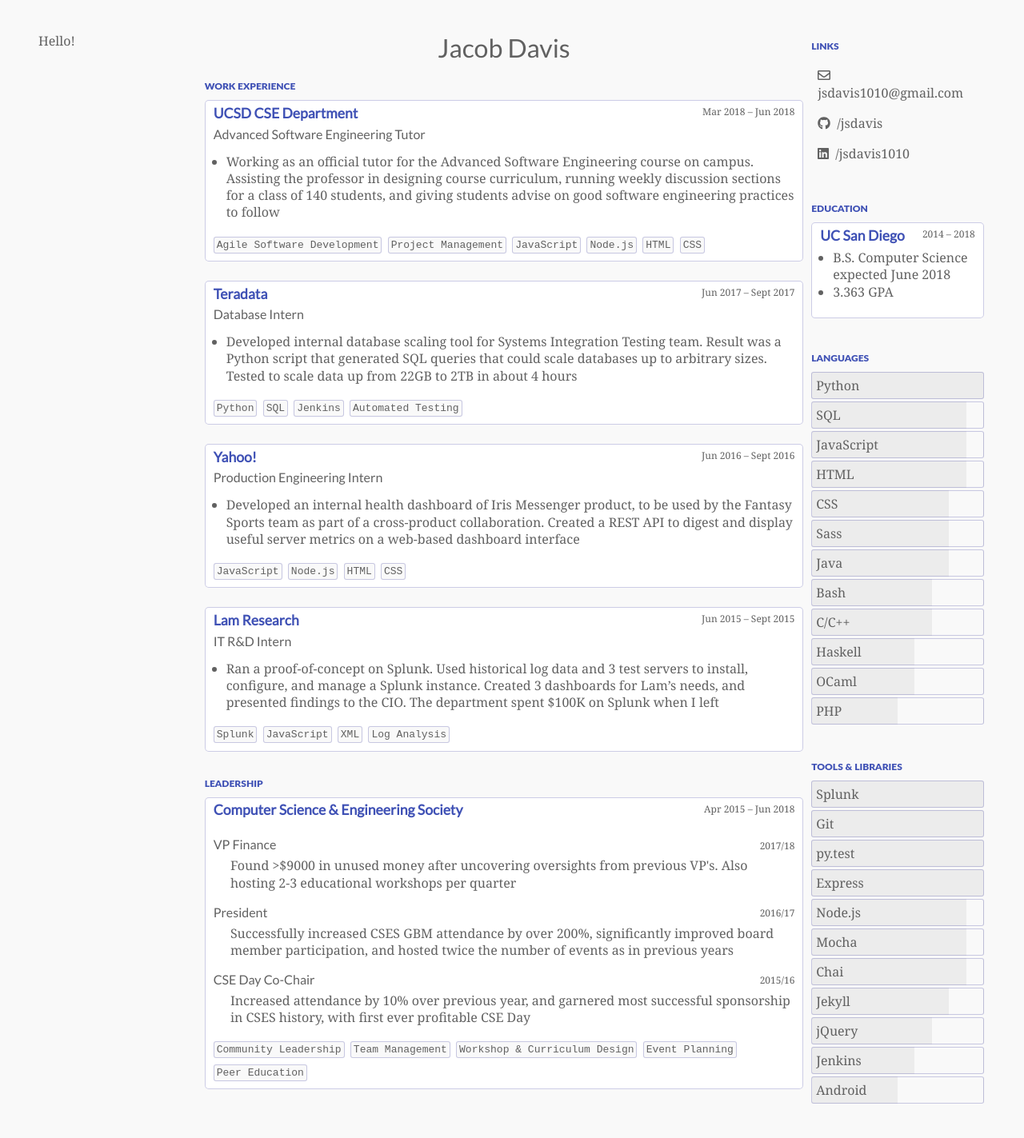
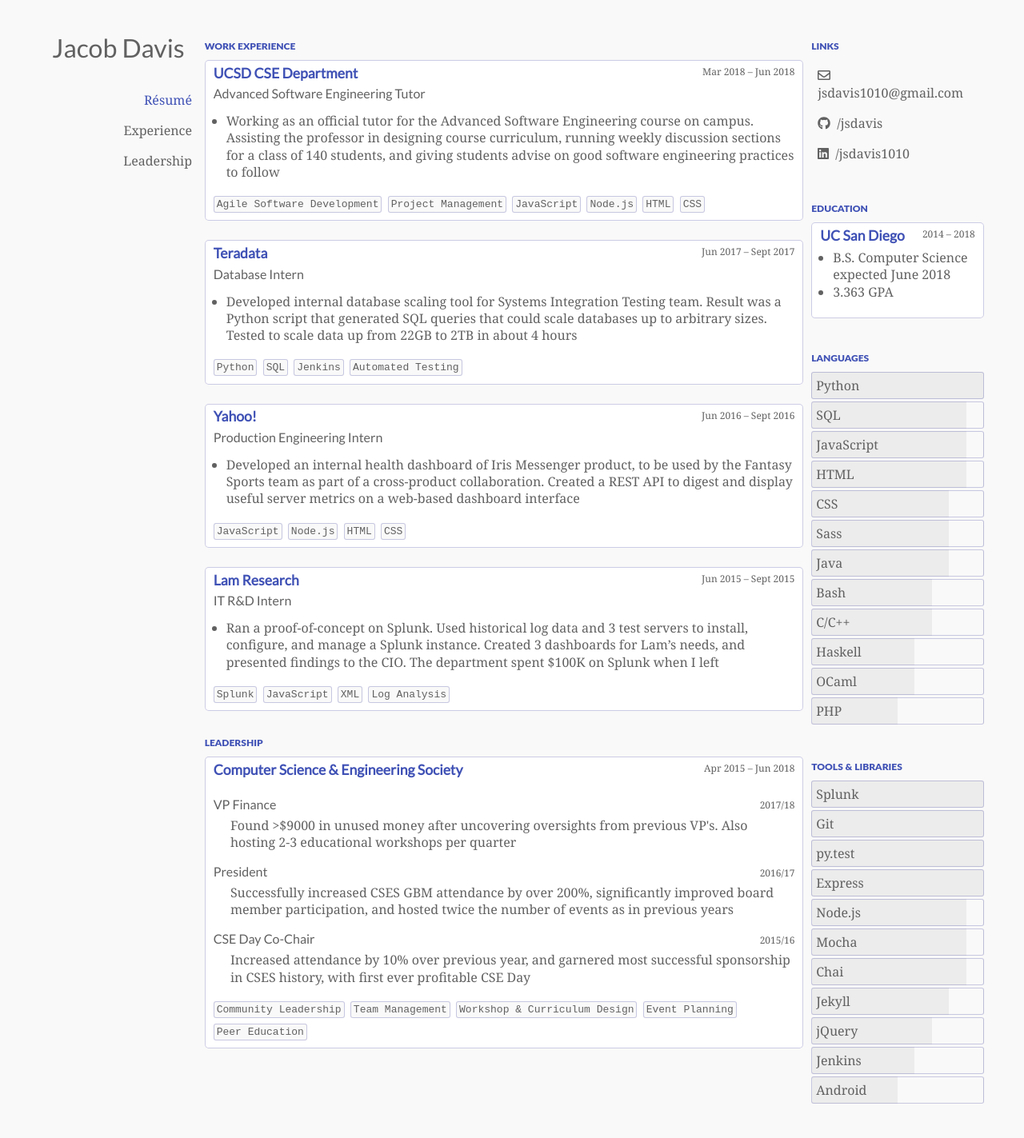
Before and after one commit to jsdavis/jsdavis.github.io, a Jekyll site: the page built from index.md, in a window 1280 px wide. Shown: the whole page at 80% size. Built offline with Jekyll 4.4.1, drawn with Linux system fonts in a browser that asks for light colours; nearby versions of some CDN libraries.

Commit message:
Small progress on nav

```diff
--- a/_layouts/resume.html
+++ b/_layouts/resume.html
@@ -9,13 +9,17 @@
 </head>
 
 <body>
-	<nav>
-		Hello!
-	</nav>
-	<main>
+	<nav class='sidebar'>
 		<header id='header'>
 			<h1>{{ site.resume_name }}</h1>
 		</header>
+		<a href="/" class='active'>Résumé</a>
+		<div id="sub">
+			<a href="#experience">Experience</a>
+			<a href="#leadership">Leadership</a>
+		</div>
+	</nav>
+	<main>
 
 		<section id='experience'>
 			<h2>WORK EXPERIENCE</h2>
@@ -61,7 +65,7 @@
 		</section>
 	</main>
 
-	<aside>
+	<aside class='sidebar'>
 		<section id='links'>
 			<h2>LINKS</h2>
 			{% for link in site.data.links %}
--- a/assets/css/main.sass
+++ b/assets/css/main.sass
@@ -33,15 +33,17 @@ body
     background-color: $background
 
 nav
-    align-self: flex-start
     flex: 0 0 200px
+    text-align: right
 
 main
     flex: 1
 
 aside
+    flex: 0 0 220px
+
+.sidebar
     align-self: flex-start
-    flex: 0 0 220px
     display: flex
     flex-direction: column
     a
@@ -53,10 +55,13 @@ aside
             margin-top: auto
             margin-bottom: auto
             margin-right: 0.5em
+        &.active
+            color: $blue
+            &:visited
+                color: $blue
         &:visited
             color: $text
         &:hover
-            text-decoration: none
             background: rgba(0,0,0,0.05)
             border-radius: 3px
             color: $blue
@@ -78,11 +83,6 @@ section
 
 a
     text-decoration: none
-    color: $blue
-    &:hover
-        text-decoration: underline
-    &:visited
-        color: $blue
 
 ul
     clear: both
```
